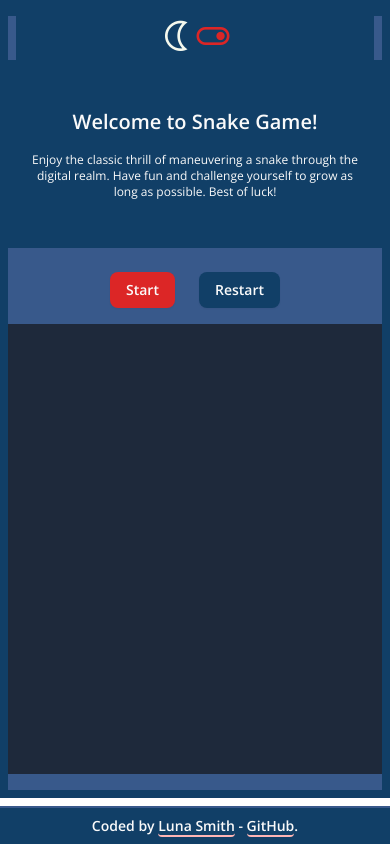
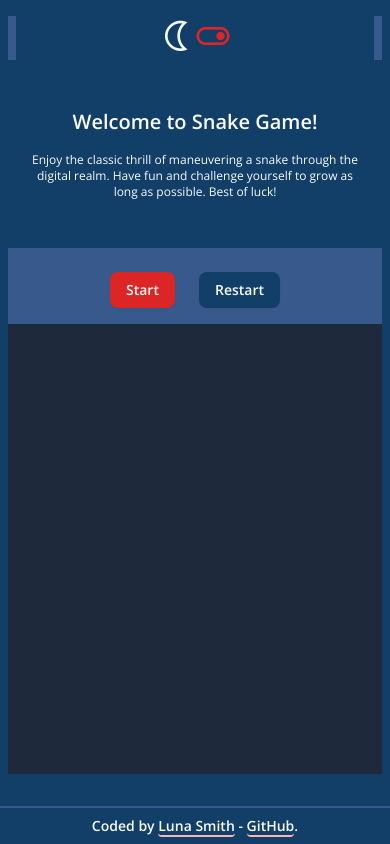
Before and after one commit to Lu-Smith/snake_game_vue_tailwindcss, a Vue app: page / in a window 390 px wide. Built offline with nearby package versions, Linux system fonts and the light colour scheme.

Commit message:
Updated App.vue styling

```diff
--- a/src/App.vue
+++ b/src/App.vue
@@ -10,7 +10,7 @@
     </div>
     <div
     :class="mode ? 'bg-linksColor' : 'bg-addColor'"
-    class=" max-w-192 h-full pt-6 pb-4 md:p-6 md:rounded-lg">
+    class=" max-w-192 h-full pt-6 pb-0 mb-6 md:p-6 md:rounded-lg">
       <Game :mode="mode" />
     </div>
   </div>
```
